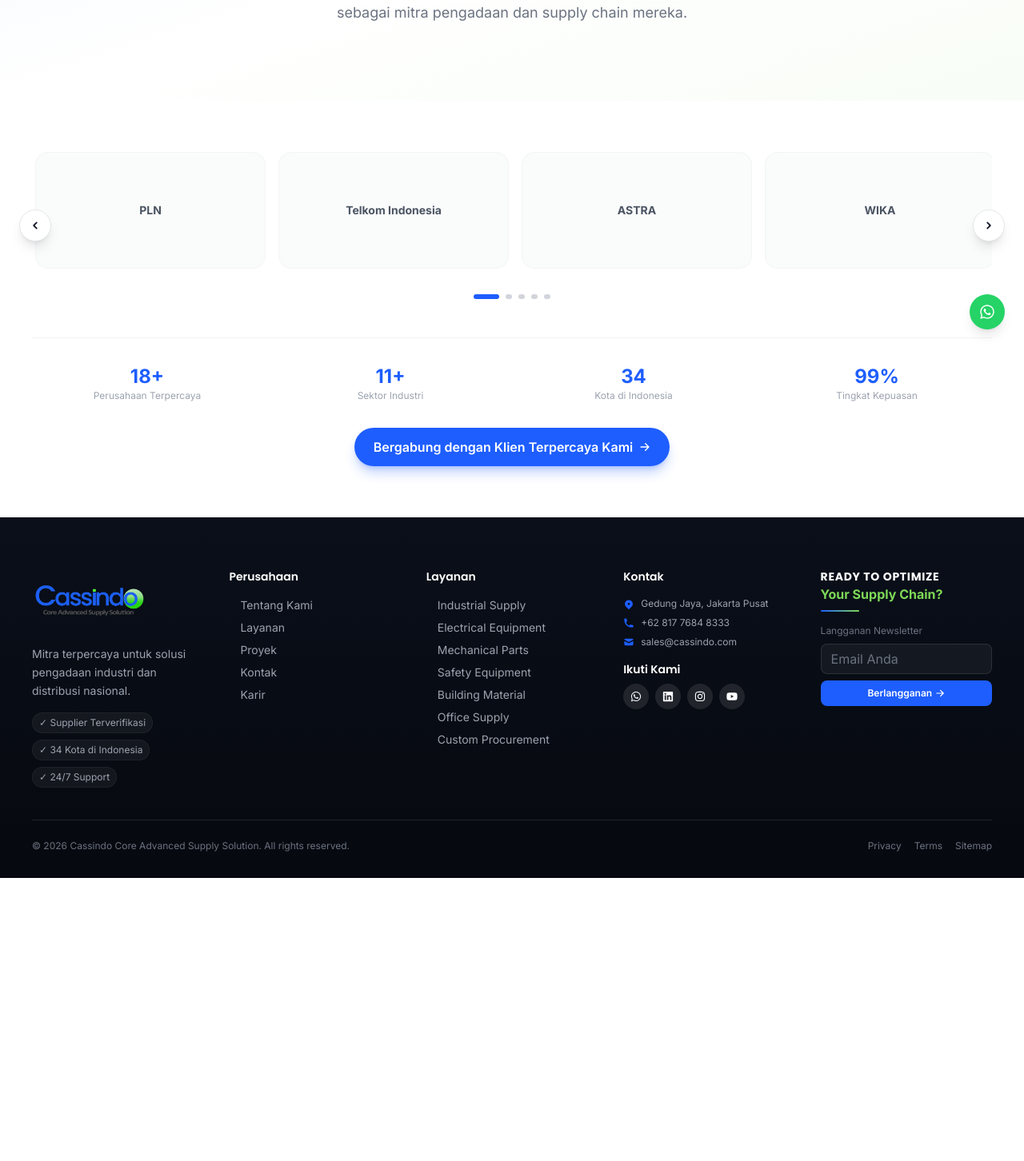
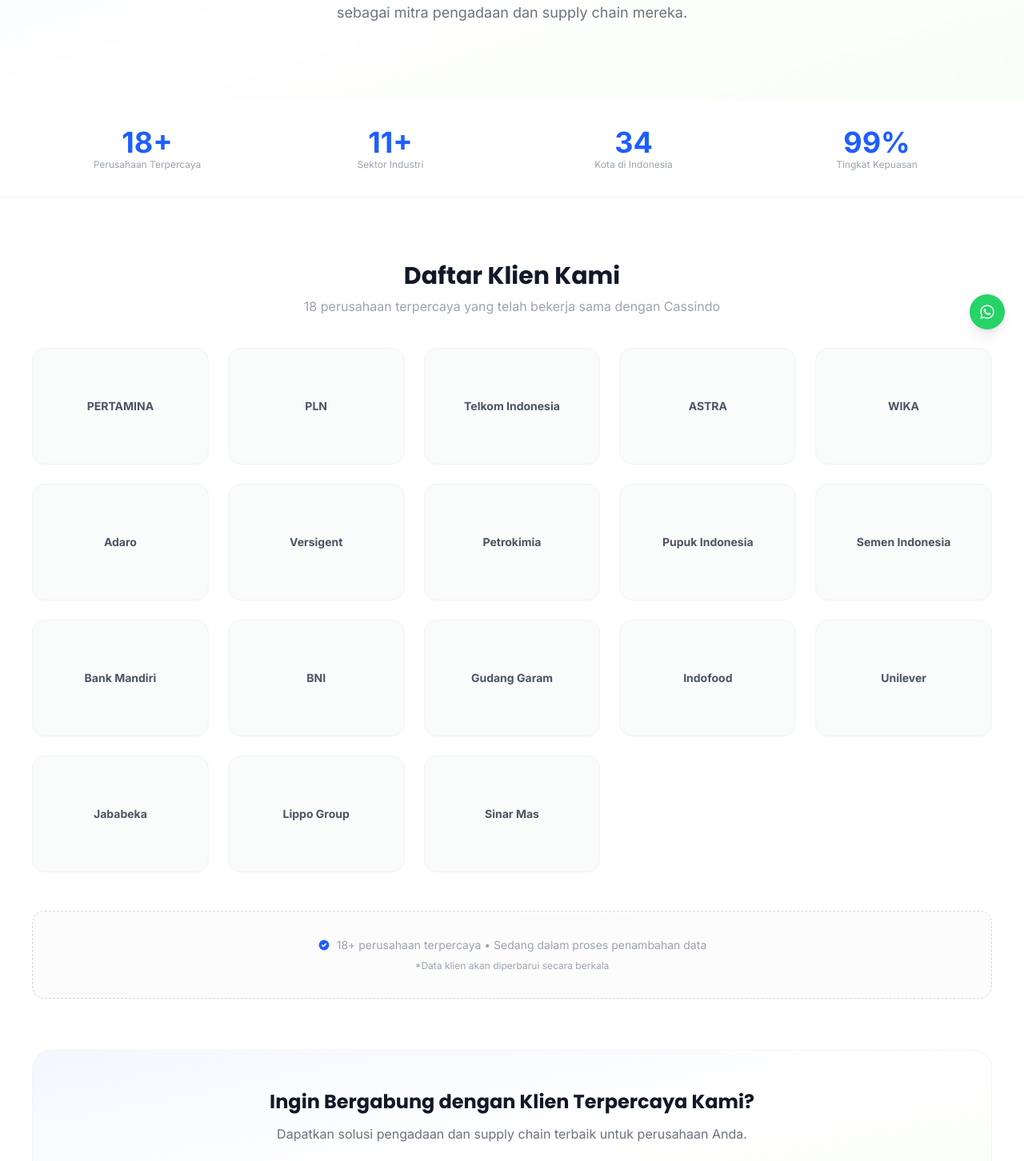
Before and after one commit to herlan-syihabudin/CASSINDO, a Next.js app: page /clients in a window 1280 px wide. Shown: the part 364-1816 px from the top of the page at 80% size. Before the commit the page ends 1462 px from the top, so only its background shows below. Built offline with nearby package versions, Linux system fonts and the light colour scheme.

Commit message:
Refactor ClientsPage and remove carousel logic
Refactor ClientsPage component to remove carousel functionality and add unique sectors calculation.

```diff
--- a/src/app/clients/page.tsx
+++ b/src/app/clients/page.tsx
@@ -1,79 +1,15 @@
 // app/clients/page.tsx
 'use client'
 
-import { useState, useEffect, useRef } from 'react'
-import { motion, useInView } from 'framer-motion'
+import { motion } from 'framer-motion'
 import Link from 'next/link'
 import Navbar from '@/components/Navbar'
 import Footer from '@/components/Footer'
-import { HiArrowRight, HiChevronLeft, HiChevronRight, HiUsers } from 'react-icons/hi'
-import { companies } from '@/app/data/clients' // ← import dari 1 sumber
+import { HiUsers, HiArrowRight, HiCheckCircle } from 'react-icons/hi'
+import { companies } from '@/app/data/clients'
 
 export default function ClientsPage() {
-  const [currentIndex, setCurrentIndex] = useState(0)
-  const [isAutoPlaying, setIsAutoPlaying] = useState(true)
-  const carouselRef = useRef<HTMLDivElement>(null)
-  const isInView = useInView(carouselRef, { once: true, amount: 0.3 })
-
-  const itemsPerView = {
-    mobile: 2,
-    tablet: 3,
-    desktop: 4,
-    large: 5
-  }
-
-  const [visibleItems, setVisibleItems] = useState(5)
-
-  useEffect(() => {
-    const handleResize = () => {
-      const width = window.innerWidth
-      if (width >= 1536) setVisibleItems(itemsPerView.large)
-      else if (width >= 1024) setVisibleItems(itemsPerView.desktop)
-      else if (width >= 768) setVisibleItems(itemsPerView.tablet)
-      else setVisibleItems(itemsPerView.mobile)
-    }
-    handleResize()
-    window.addEventListener('resize', handleResize)
-    return () => window.removeEventListener('resize', handleResize)
-  }, [])
-
-  const totalItems = companies.length
-  const maxIndex = Math.max(0, totalItems - visibleItems)
-
-  const nextSlide = () => {
-    setCurrentIndex((prev) => {
-      if (prev + visibleItems >= totalItems) return 0
-      return prev + 1
-    })
-    setIsAutoPlaying(false)
-  }
-
-  const prevSlide = () => {
-    setCurrentIndex((prev) => {
-      if (prev <= 0) return maxIndex
-      return prev - 1
-    })
-    setIsAutoPlaying(false)
-  }
-
-  useEffect(() => {
-    if (!isAutoPlaying) return
-    const interval = setInterval(() => {
-      setCurrentIndex((prev) => {
-        if (prev + visibleItems >= totalItems) return 0
-        return prev + 1
-      })
-    }, 4000)
-    return () => clearInterval(interval)
-  }, [isAutoPlaying, visibleItems, totalItems])
-
-  useEffect(() => {
-    if (isInView) {
-      setIsAutoPlaying(true)
-    }
-  }, [isInView])
-
-  // Hitung unique sectors (contoh)
+  // Hitung unique sectors dari data
   const uniqueSectors = ['Minyak & Gas', 'Energi', 'Telekomunikasi', 'Otomotif', 'Konstruksi', 'Pertambangan', 'Pupuk', 'Semen', 'Perbankan', 'FMCG', 'Properti']
 
   return (
@@ -105,32 +41,56 @@ export default function ClientsPage() {
           </div>
         </section>
 
-        {/* Carousel Section */}
-        <section className="py-12 md:py-16 bg-white">
+        {/* Stats Section */}
+        <section className="py-8 bg-white border-b border-gray-100">
+          <div className="container-custom">
+            <div className="grid grid-cols-2 md:grid-cols-4 gap-4">
+              <div className="text-center">
+                <p className="text-3xl md:text-4xl font-bold text-primary">{companies.length}+</p>
+                <p className="text-xs text-gray-400">Perusahaan Terpercaya</p>
+              </div>
+              <div className="text-center">
+                <p className="text-3xl md:text-4xl font-bold text-primary">{uniqueSectors.length}+</p>
+                <p className="text-xs text-gray-400">Sektor Industri</p>
+              </div>
+              <div className="text-center">
+                <p className="text-3xl md:text-4xl font-bold text-primary">34</p>
+                <p className="text-xs text-gray-400">Kota di Indonesia</p>
+              </div>
+              <div className="text-center">
+                <p className="text-3xl md:text-4xl font-bold text-primary">99%</p>
+                <p className="text-xs text-gray-400">Tingkat Kepuasan</p>
+              </div>
+            </div>
+          </div>
+        </section>
+
+        {/* Grid Clients Section - FULL PAGE */}
+        <section className="py-16 md:py-20 bg-white">
           <div className="container-custom">
             <motion.div
-              ref={carouselRef}
               initial={{ opacity: 0, y: 20 }}
               whileInView={{ opacity: 1, y: 0 }}
               transition={{ duration: 0.5 }}
               viewport={{ once: true }}
+              className="mb-10"
             >
-              <div className="relative">
-                <div className="overflow-hidden">
-                  <div
-                    className="flex transition-transform duration-700 ease-out gap-3 md:gap-4"
-                    style={{ transform: `translateX(-${currentIndex * (100 / visibleItems)}%)` }}
-                  >
+              <h2 className="text-2xl md:text-3xl font-bold text-dark text-center">
+                Daftar Klien Kami
+              </h2>
+              <p className="text-gray-400 text-center mt-2">
+                {companies.length} perusahaan terpercaya yang telah bekerja sama dengan Cassindo
+              </p>
+            </motion.div>
+
+            {/* Grid Layout - BUKAN CAROUSEL */}
+            <div className="grid grid-cols-2 sm:grid-cols-3 md:grid-cols-4 lg:grid-cols-5 gap-4 md:gap-6">
               {companies.map((company, idx) => (
-                      <div
+                <motion.div
                   key={idx}
-                        className="flex-shrink-0"
-                        style={{ width: `calc(${100 / visibleItems}% - ${(visibleItems - 1) * 16 / visibleItems}px)` }}
-                      >
-                        <motion.div
-                          initial={{ opacity: 0, scale: 0.9 }}
-                          whileInView={{ opacity: 1, scale: 1 }}
-                          transition={{ delay: idx * 0.05 }}
+                  initial={{ opacity: 0, y: 20 }}
+                  whileInView={{ opacity: 1, y: 0 }}
+                  transition={{ delay: idx * 0.03, duration: 0.4 }}
                   viewport={{ once: true }}
                   className="bg-gray-50/80 rounded-2xl p-6 md:p-8 hover:shadow-xl transition-all duration-300 hover:-translate-y-1 group border border-gray-100"
                 >
@@ -142,83 +102,49 @@ export default function ClientsPage() {
                     </div>
                   </div>
                 </motion.div>
-                      </div>
               ))}
             </div>
+
+            {/* Empty State Placeholder untuk logo sebenarnya */}
+            <motion.div
+              initial={{ opacity: 0 }}
+              whileInView={{ opacity: 1 }}
+              transition={{ delay: 0.3 }}
+              viewport={{ once: true }}
+              className="mt-12 p-8 bg-gray-50/50 rounded-2xl border border-dashed border-gray-300 text-center"
+            >
+              <div className="flex items-center justify-center gap-2 text-gray-400">
+                <HiCheckCircle className="text-primary" />
+                <span className="text-sm">
+                  {companies.length}+ perusahaan terpercaya • Sedang dalam proses penambahan data
+                </span>
               </div>
-
-                {totalItems > visibleItems && (
-                  <>
-                    <button
-                      onClick={prevSlide}
-                      className="absolute left-0 top-1/2 -translate-y-1/2 -translate-x-4 w-10 h-10 rounded-full bg-white shadow-lg border border-gray-200 flex items-center justify-center hover:bg-primary hover:text-white hover:border-primary transition-all duration-300 z-10"
-                    >
-                      <HiChevronLeft className="text-lg" />
-                    </button>
-                    <button
-                      onClick={nextSlide}
-                      className="absolute right-0 top-1/2 -translate-y-1/2 translate-x-4 w-10 h-10 rounded-full bg-white shadow-lg border border-gray-200 flex items-center justify-center hover:bg-primary hover:text-white hover:border-primary transition-all duration-300 z-10"
-                    >
-                      <HiChevronRight className="text-lg" />
-                    </button>
-                  </>
-                )}
-
-                {totalItems > visibleItems && (
-                  <div className="flex justify-center gap-2 mt-8">
-                    {Array.from({ length: Math.min(5, Math.ceil(totalItems / visibleItems)) }).map((_, idx) => (
-                      <button
-                        key={idx}
-                        onClick={() => {
-                          setCurrentIndex(Math.min(idx * visibleItems, maxIndex))
-                          setIsAutoPlaying(false)
-                        }}
-                        className={`h-1.5 rounded-full transition-all duration-300 ${
-                          Math.floor(currentIndex / visibleItems) === idx
-                            ? 'w-8 bg-primary'
-                            : 'w-2 bg-gray-300 hover:bg-gray-400'
-                        }`}
-                      />
-                    ))}
-                  </div>
-                )}
-              </div>
+              <p className="text-xs text-gray-400 mt-2">
+                *Data klien akan diperbarui secara berkala
+              </p>
             </motion.div>
 
-            {/* Bottom Section - Trust Indicators */}
+            {/* CTA Section */}
             <motion.div
               initial={{ opacity: 0, y: 20 }}
               whileInView={{ opacity: 1, y: 0 }}
-              transition={{ duration: 0.5, delay: 0.3 }}
+              transition={{ duration: 0.5, delay: 0.4 }}
               viewport={{ once: true }}
-              className="mt-12 pt-8 border-t border-gray-100"
+              className="mt-16 text-center"
             >
-              <div className="grid grid-cols-2 md:grid-cols-4 gap-4">
-                <div className="text-center">
-                  <p className="text-2xl font-bold text-primary">{companies.length}+</p>
-                  <p className="text-xs text-gray-400">Perusahaan Terpercaya</p>
-                </div>
-                <div className="text-center">
-                  <p className="text-2xl font-bold text-primary">{uniqueSectors.length}+</p>
-                  <p className="text-xs text-gray-400">Sektor Industri</p>
-                </div>
-                <div className="text-center">
-                  <p className="text-2xl font-bold text-primary">34</p>
-                  <p className="text-xs text-gray-400">Kota di Indonesia</p>
-                </div>
-                <div className="text-center">
-                  <p className="text-2xl font-bold text-primary">99%</p>
-                  <p className="text-xs text-gray-400">Tingkat Kepuasan</p>
-                </div>
-              </div>
-
-              <div className="text-center mt-8">
+              <div className="bg-gradient-to-br from-primary/5 via-white to-accent/5 rounded-3xl p-8 md:p-12 border border-gray-100">
+                <h3 className="text-xl md:text-2xl font-bold text-dark mb-3">
+                  Ingin Bergabung dengan Klien Terpercaya Kami?
+                </h3>
+                <p className="text-gray-500 text-sm md:text-base mb-6 max-w-2xl mx-auto">
+                  Dapatkan solusi pengadaan dan supply chain terbaik untuk perusahaan Anda.
+                </p>
                 <Link
                   href="/contact"
-                  className="inline-flex items-center gap-2 px-6 py-3 bg-primary text-white font-semibold rounded-full hover:bg-primary-dark transition shadow-lg shadow-primary/30"
+                  className="inline-flex items-center gap-2 px-8 py-3.5 bg-primary text-white font-semibold rounded-full hover:bg-primary-dark transition shadow-lg shadow-primary/30 hover:shadow-xl hover:shadow-primary/40"
                 >
-                  <span>Bergabung dengan Klien Terpercaya Kami</span>
-                  <HiArrowRight className="text-sm" />
+                  <span>Hubungi Kami Sekarang</span>
+                  <HiArrowRight className="text-sm group-hover:translate-x-1 transition" />
                 </Link>
               </div>
             </motion.div>
```
Lines whose indentation alone changed are shown as unchanged.
